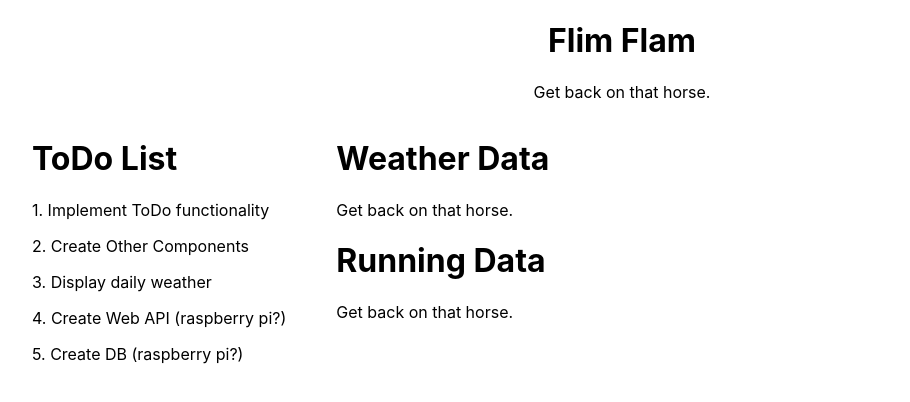
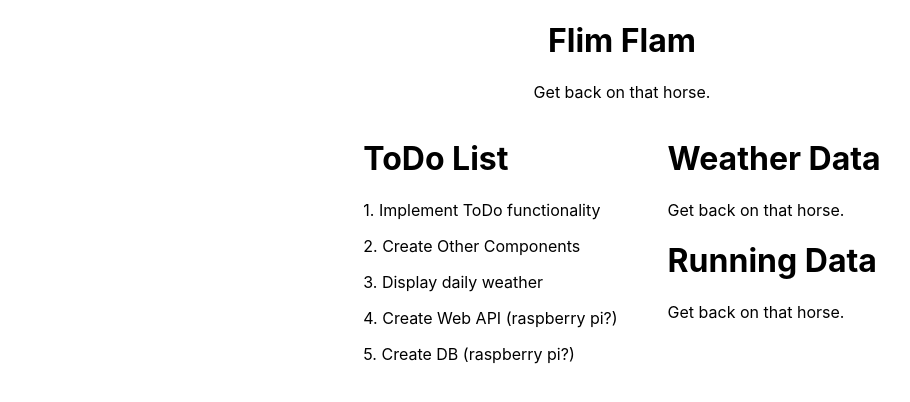
Before and after one commit to SamFGomez/flimflam, a React (Create React App) app: page / in a window 1280 px wide. Shown: the top 402 px of the page, without its empty margins (18-928 px from the left). Built offline with nearby package versions, Linux system fonts and the light colour scheme.

Commit message:
Centers Text in main content

```diff
--- a/src/css/style.css
+++ b/src/css/style.css
@@ -3,12 +3,14 @@
     text-align: left;
 }
 .PageContentColumn {
-    margin-left: 50px
+    margin: 0 25px;
 }
 .PageContent{
+    margin: 0 auto;
     width: 100%;
     text-align: center;
     display: flex;
+    justify-content: center;
 }
 .PageHeader {
     width: 100%;
```
